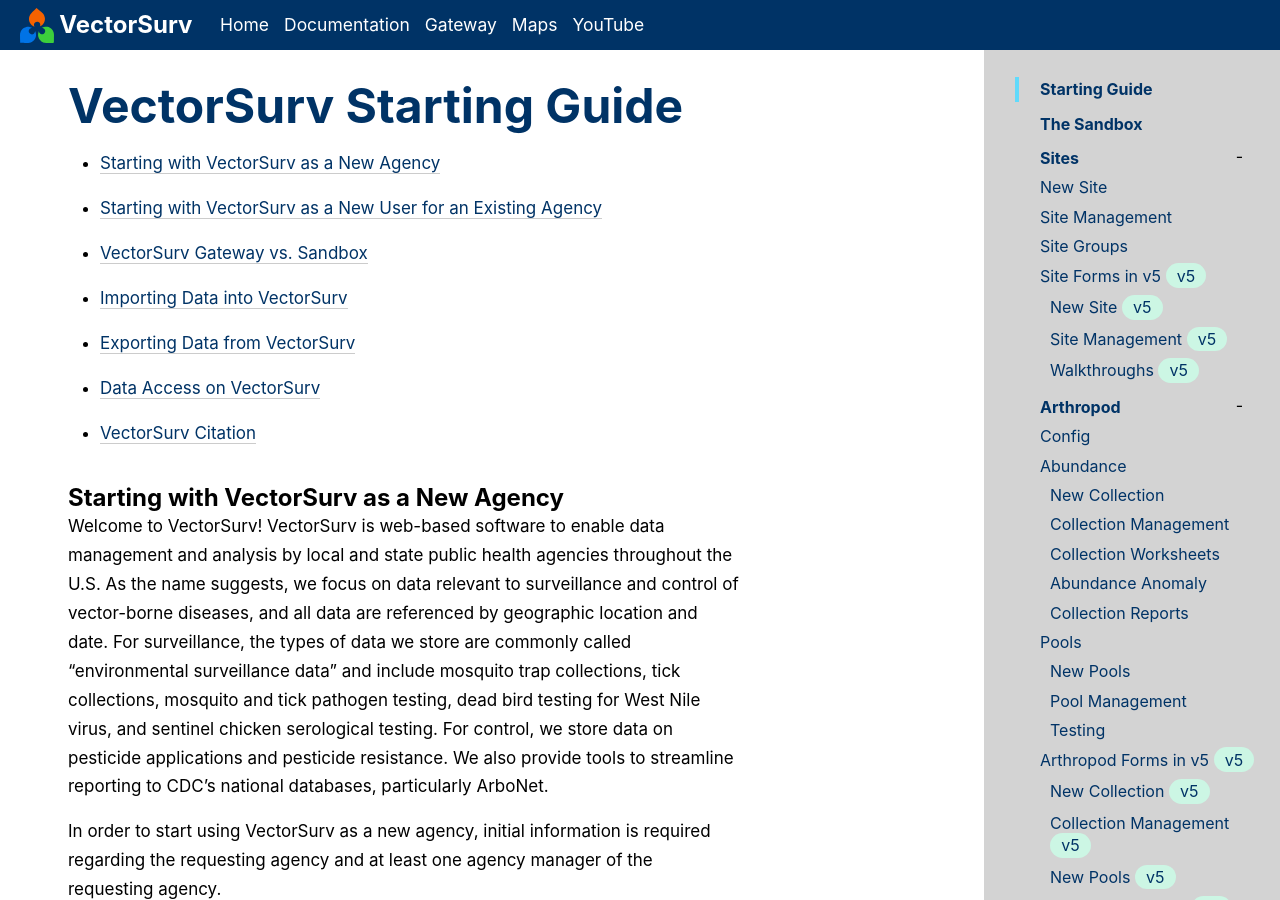
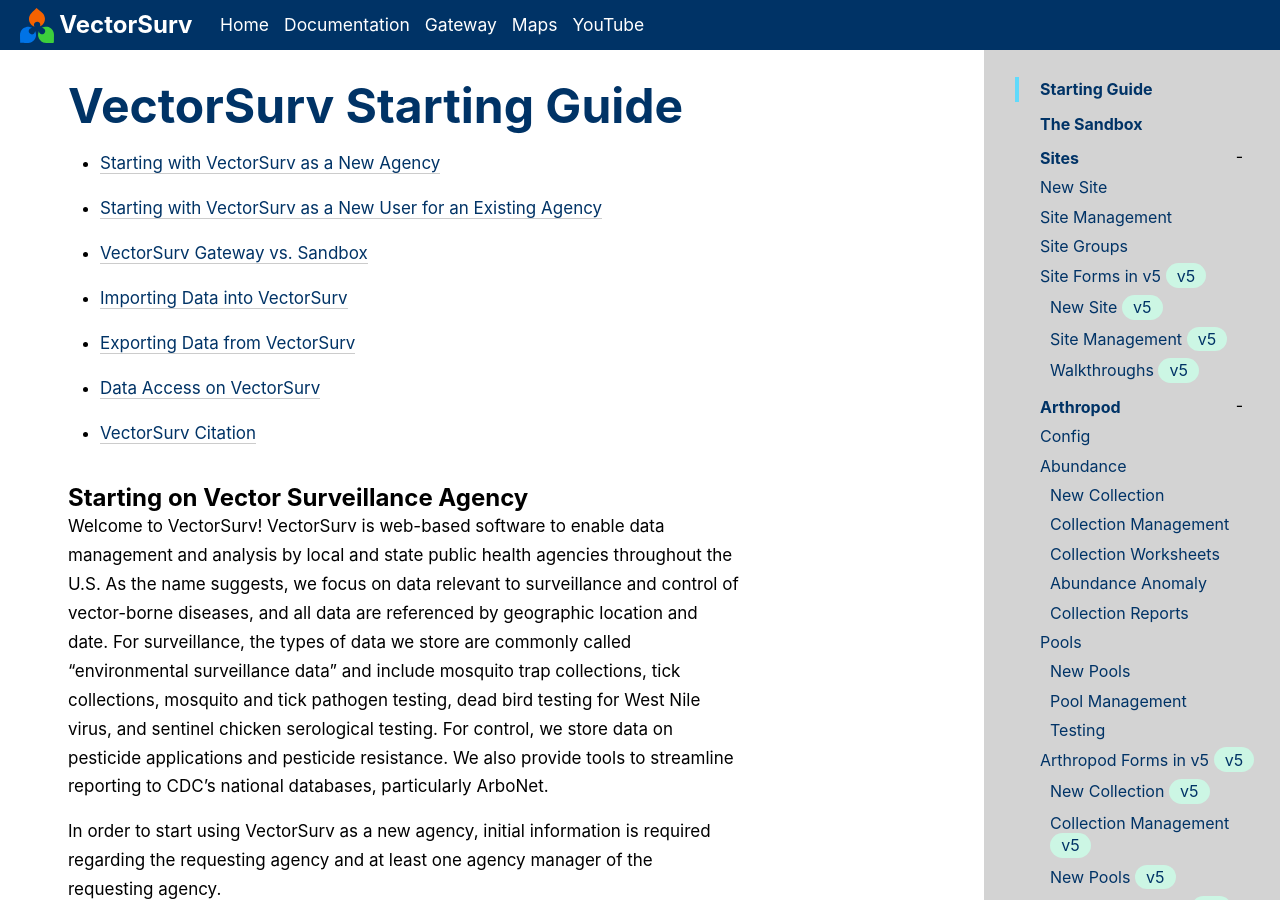
Before and after one commit to tlvaldepena/vectorsurv.org, a Jekyll site: the page built from _docs/starting/VectorSurv_FAQ.md, in a window 1280 px wide and 900 px high. Built offline with Jekyll 4.4.1, drawn with Linux system fonts in a browser that asks for light colours.

Commit message:
Update VectorSurv_FAQ.md

```diff
--- a/_docs/starting/VectorSurv_FAQ.md
+++ b/_docs/starting/VectorSurv_FAQ.md
@@ -19,7 +19,7 @@
 
 
 
-## Starting with VectorSurv as a New Agency  {#StartingOnVectorSurvAgency}
+<h2 id="StartingOnVectorSurvAgency">Starting on Vector Surveillance Agency</h2>
 
 Welcome to VectorSurv! VectorSurv is web-based software to enable data management and analysis by local and state public health agencies throughout the U.S. As the name suggests, we focus on data relevant to surveillance and control of vector-borne diseases, and all data are referenced by geographic location and date. For surveillance, the types of data we store are commonly called “environmental surveillance data” and include mosquito trap collections, tick collections, mosquito and tick pathogen testing, dead bird testing for West Nile virus, and sentinel chicken serological testing. For control, we store data on pesticide applications and pesticide resistance. We also provide tools to streamline reporting to CDC’s national databases, particularly ArboNet.
 
```
